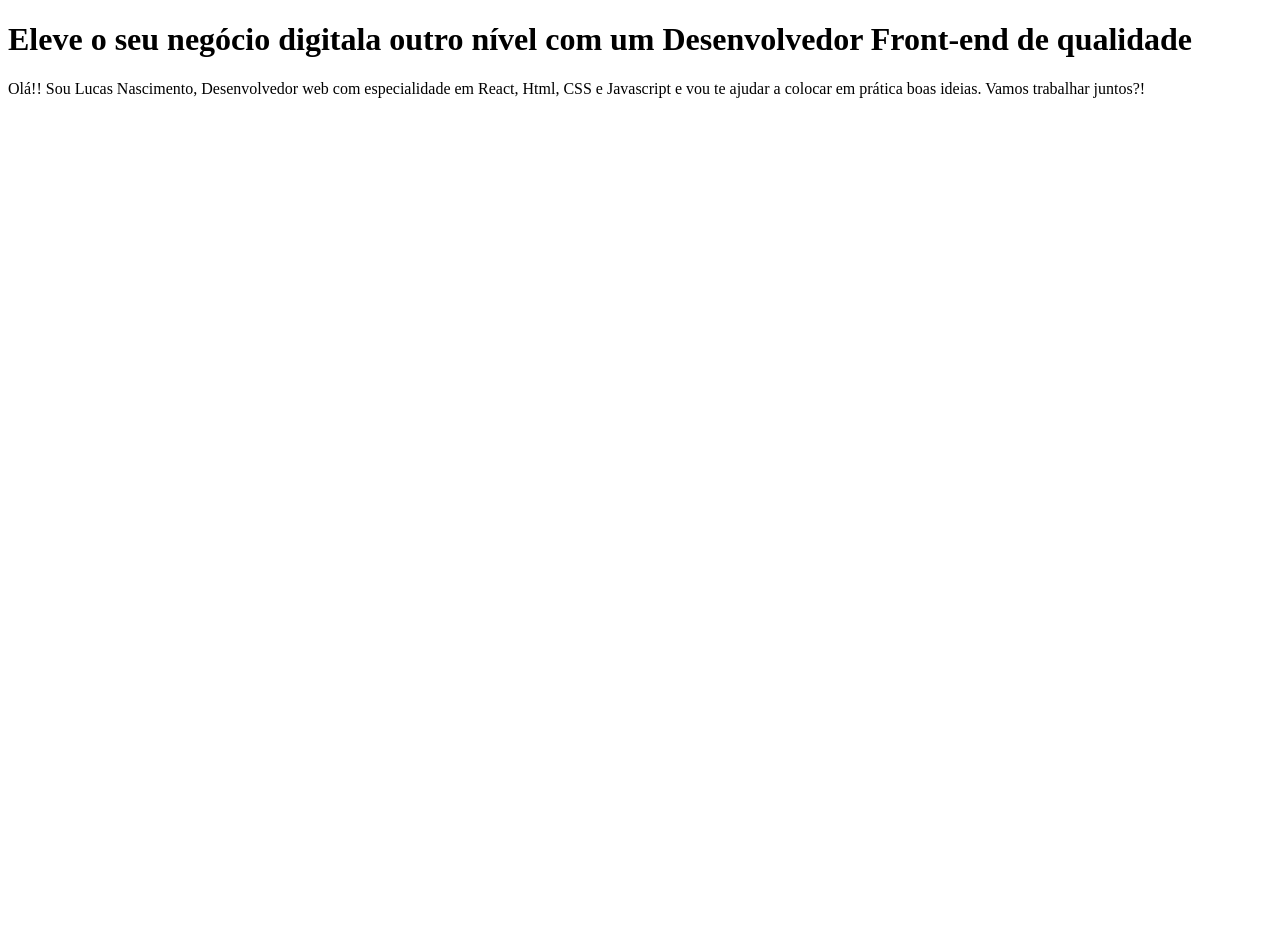
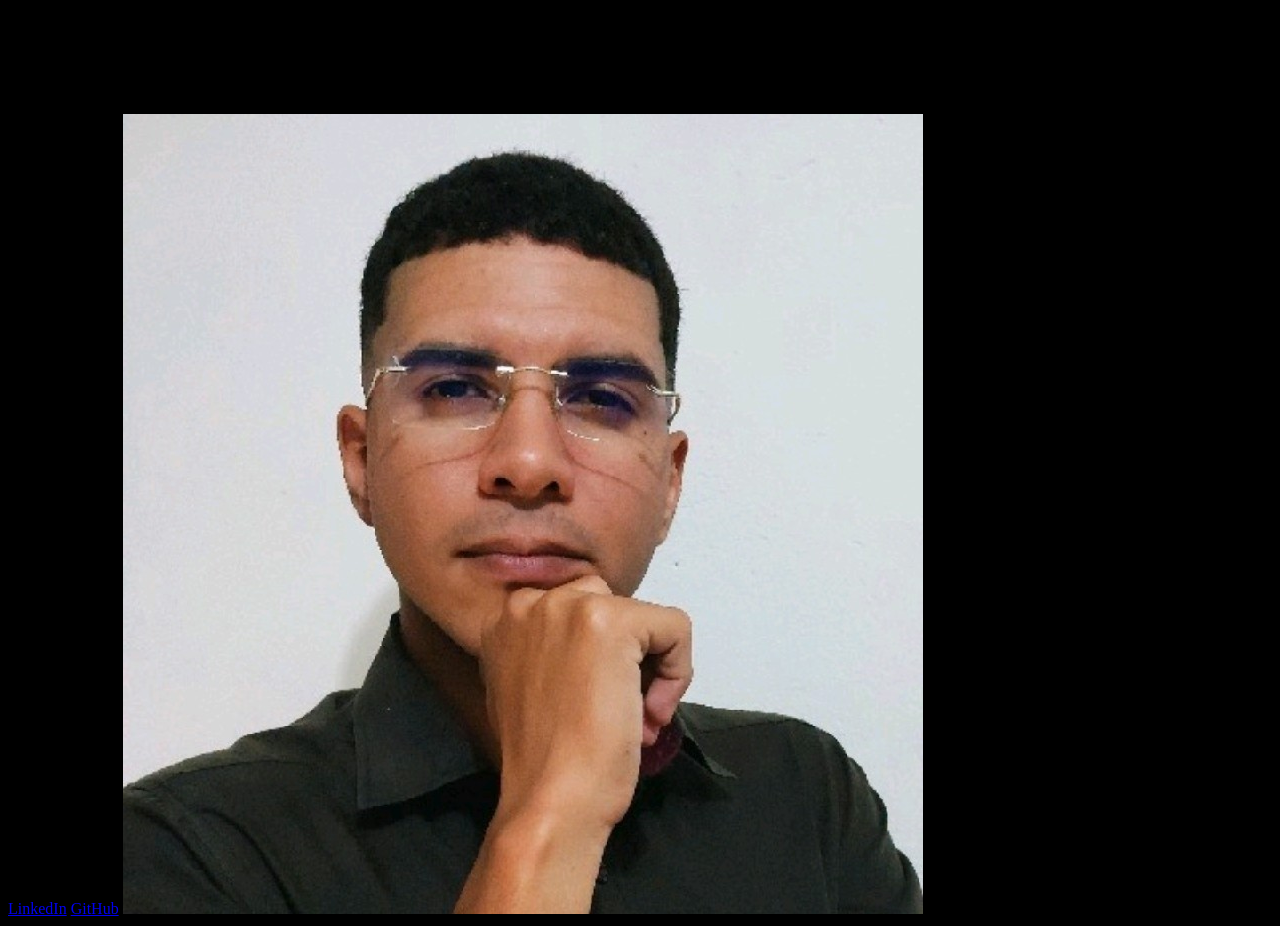
Before and after one commit to DevLucasNascimento/cursoHtml-CSS-Figma, a plain HTML site: page index.html in a window 1280 px wide. Before the commit the page ends 800 px from the top, so only its background shows below. Drawn offline with Linux system fonts and the light colour scheme.

Commit message:
criando CSS e realizando link com HTML

```diff
--- a/index.html
+++ b/index.html
@@ -5,10 +5,22 @@
     <meta http-equiv="X-UA-Compatible" content="IE=edge">
     <meta name="viewport" content="width=device-width, initial-scale=1.0">
     <title>Portifolio</title>
+    <link rel="stylesheet" href="style.css">
 </head>
+
 <body>
-    <h1>Eleve o seu negócio digitala outro nível com um Desenvolvedor Front-end de qualidade</h1>
-    <p>Olá!! Sou Lucas Nascimento, Desenvolvedor web com especialidade em React, Html, CSS e Javascript e vou te ajudar a colocar em prática boas ideias. Vamos trabalhar juntos?!</p>
+    <header></header>
+    <main>
+        <h1>Eleve o seu negócio digital outro nível <strong>um Desenvolvedor Front-end de qualidade</strong></h1>
+        <p>Olá!! Sou Lucas Nascimento, Desenvolvedor web com especialidade em React, Html, CSS e Javascript e vou te ajudar a colocar em prática boas ideias. Vamos trabalhar juntos?!</p>
 
+        <a href="https://www.linkedin.com/in/lucas-nascimento-10496b254/">LinkedIn</a>
+        <a href="https://github.com/DevLucasNascimento">GitHub</a>
+
+        <img src="fotolinkedin.jfif" alt="foto de Lucas Nascimento">
+
+
+    </main>
+    <footer></footer>
 </body>
 </html>
--- /dev/null
+++ b/style.css
@@ -0,0 +1,3 @@
+body {
+    background-color: black;
+}
```
Also changed, not shown: fotolinkedin.jfif (added).
